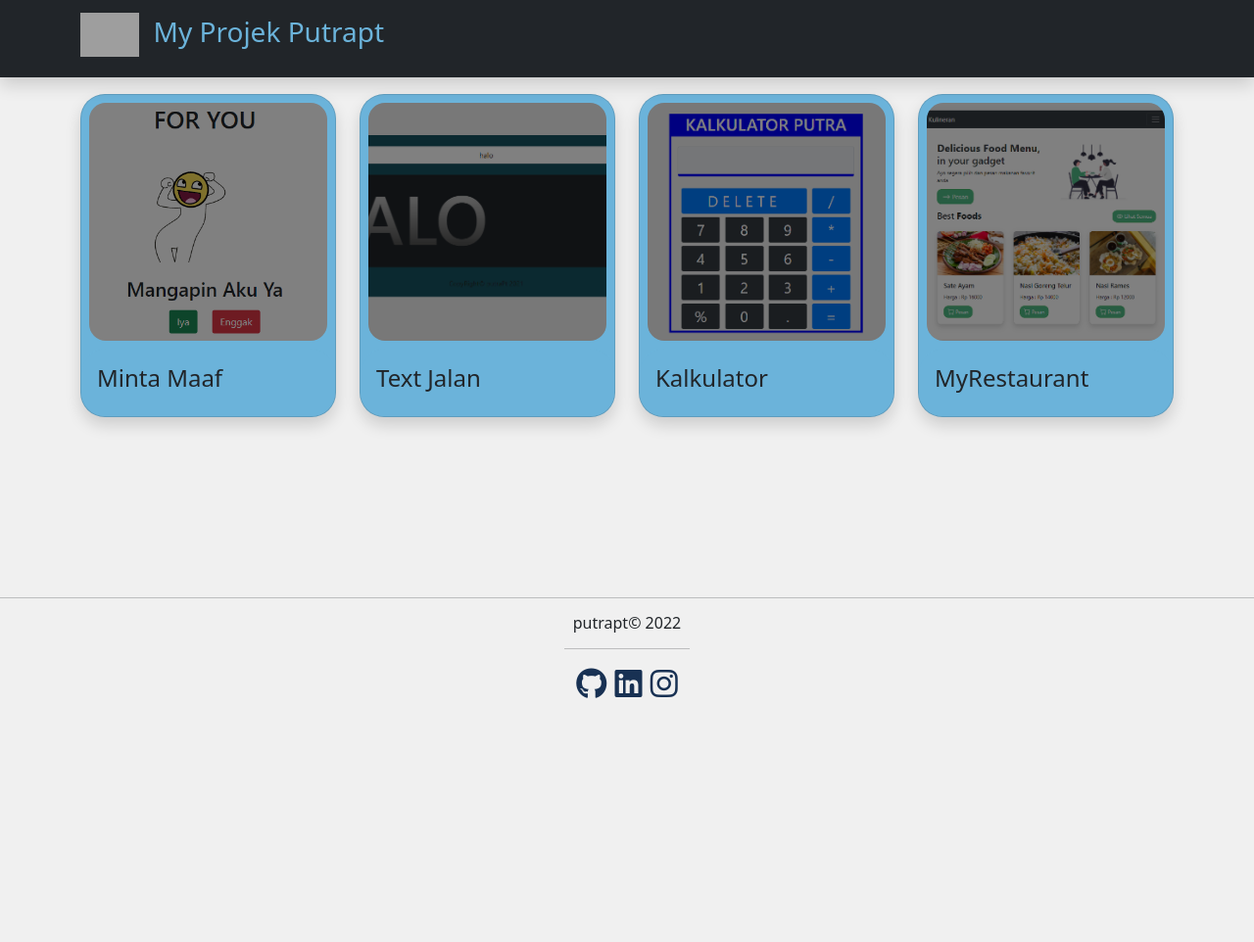
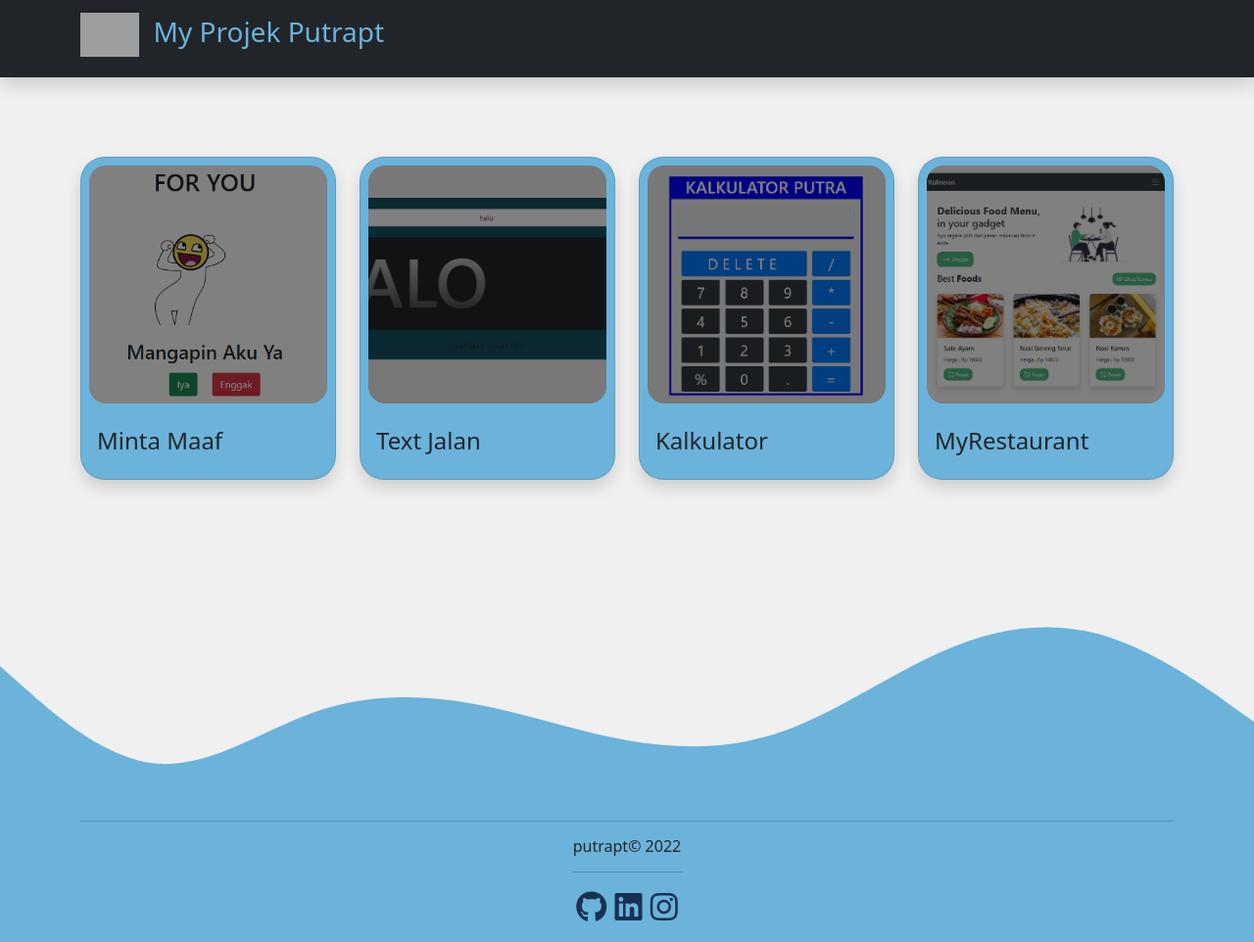
Before and after one commit to MhmmdSyahputra/AllProjek, a plain HTML site: page index.html in a window 1280 px wide. Shown: the whole page at 98% size. Before the commit the page ends 800 px from the top, so only its background shows below. Drawn offline with nearby package versions, Linux system fonts and the light colour scheme; grey boxes are pictures that could not be loaded.

Commit message:
gelombang

```diff
--- a/index.html
+++ b/index.html
@@ -1,5 +1,6 @@
 <!DOCTYPE html>
 <html lang="en">
+
 <head>
 	<link rel="icon" type="img/icon" href="https://raw.githubusercontent.com/MhmmdSyahputra/fun-y-n/main/PT-logo.png">
 	<!-- Required meta tags -->
@@ -10,49 +11,80 @@
 	<script src="https://kit.fontawesome.com/f9e187ccca.js" crossorigin="anonymous"></script>
 
 	<!-- Bootstrap CSS -->
-    <link href="https://cdn.jsdelivr.net/npm/bootstrap@5.0.2/dist/css/bootstrap.min.css" rel="stylesheet" integrity="sha384-EVSTQN3/azprG1Anm3QDgpJLIm9Nao0Yz1ztcQTwFspd3yD65VohhpuuCOmLASjC" crossorigin="anonymous">
+	<link href="https://cdn.jsdelivr.net/npm/bootstrap@5.0.2/dist/css/bootstrap.min.css" rel="stylesheet"
+		integrity="sha384-EVSTQN3/azprG1Anm3QDgpJLIm9Nao0Yz1ztcQTwFspd3yD65VohhpuuCOmLASjC" crossorigin="anonymous">
 
 	<style>
 		@media (min-width: 320px) and (max-width: 480px) {
-		  .col-md-3{
+			.col-md-3 {
 				width: 50%;
 			}
 		}
 
-    	body{
+		body {
 			background-color: #f0f0f0;
+			;
 		}
-    	.card-title{
+
+		.card-title {
 			color: #212529;
 		}
-    	.card, .card-body, .card-img-top{
+
+		.card,
+		.card-body,
+		.card-img-top {
 			border-radius: 25px;
 		}
 
-    	.card-img-top{
+		.card-img-top {
 			filter: brightness(50%);
 		}
 
-    	a{
+		a {
 			color: #183153;
 		}
 
-    	.line{
+		.line {
 			width: 10%;
 			text-align: center;
 		}
 
+		.content {
+			margin: 0px;
+		}
+
+		.footer {
+			padding: 0px;
+			background-color: #6BB3DA;
+		}
+
+		section {
+			padding-top: 5rem;
+		}
 	</style>
 
 	<title>Call Me PT</title>
 </head>
+
 <body>
 
+	<!-- header -->
+	<section class="header">
+		<nav class="navbar bg-dark fixed-top shadow">
+			<div class="container">
+				<a class="navbar-brand" href="#" style="color:#6BB3DA;">
+					<h3>
+						<img src="https://raw.githubusercontent.com/MhmmdSyahputra/fun-y-n/main/PT-logo.png"
+							width="60">&nbsp;&nbsp;My Projek Putrapt
+					</h3>
+				</a>
+			</div>
+		</nav>
+	</section>
+	<!-- header -->
 
-  	<div id="app">
-  		<!-- header -->
-	  	<header-componen></header-componen>
-	  	<br><br><br><br>
+	<!-- content -->
+	<section class="content jumbotron">
 		<div class="container">
 			<div class="row mb-4">
 
@@ -102,68 +134,51 @@
 
 			</div>
 		</div>
-
-
-
-
-
+		<svg xmlns="http://www.w3.org/2000/svg" viewBox="0 0 1440 320">
+			<path fill="#6BB3DA" fill-opacity="1"
+				d="M0,160L30,186.7C60,213,120,267,180,272C240,277,300,235,360,213.3C420,192,480,192,540,202.7C600,213,660,235,720,245.3C780,256,840,256,900,234.7C960,213,1020,171,1080,144C1140,117,1200,107,1260,122.7C1320,139,1380,181,1410,202.7L1440,224L1440,320L1410,320C1380,320,1320,320,1260,320C1200,320,1140,320,1080,320C1020,320,960,320,900,320C840,320,780,320,720,320C660,320,600,320,540,320C480,320,420,320,360,320C300,320,240,320,180,320C120,320,60,320,30,320L0,320Z">
+			</path>
+		</svg>
+	</section>
+	<!-- content -->
 
 	<!-- footer -->
-	  	<footer-component></footer-component>
-  	</div>
-
-
-    <!-- vuejs -->
-    <script src="https://cdn.jsdelivr.net/npm/vue@2"></script>
-    <script src="https://unpkg.com/vue-router/dist/vue-router.js"></script>
-
-    <script>
-    	Vue.component('header-componen', {
-            template: `
-				<nav class="navbar bg-dark fixed-top shadow">
+	<section class="footer">
 		<div class="container">
-				    <a class="navbar-brand" href="#" style="color:#6BB3DA;">
-				    	<h3>
-				    		<img src="https://raw.githubusercontent.com/MhmmdSyahputra/fun-y-n/main/PT-logo.png" width="60">&nbsp;&nbsp;My Projek Putrapt
-				    	</h3>
-				    </a>
-				  </div>
-				</nav>
-
-            `
-        })
-
-
-    	Vue.component('footer-component', {
-            template: `
-                        <footer style="margin-top:20vh">
+			<div class="row">
+				<div class="col">
+					<footer>
 						<hr>
 						<h6 class="text-center">putrapt&copy; 2022</h6>
-                            <center><hr class="line"></center>
+						<center>
+							<hr class="line">
+						</center>
 						<h2 class="text-center mb-3">
-                            	<a href="https://github.com/MhmmdSyahputra" target="_blank">
+							<a href="https://github.com/MhmmdSyahputra" target="_blank" class="text-decoration-none">
 								<i class="fa-brands fa-github"></i>
 							</a>
-                            	<a href="https://www.linkedin.com/in/muhammad-syahputra-65584a226/" target="_blank">
+							<a href="https://www.linkedin.com/in/muhammad-syahputra-65584a226/" target="_blank"
+								class="text-decoration-none">
 								<i class="fa-brands fa-linkedin"></i>
 							</a>
-								<a href="https://www.instagram.com/mhmmdsyahputra_22/">
+							<a href="https://www.instagram.com/mhmmdsyahputra_22/" target="_blank"
+								class="text-decoration-none">
 								<i class="fa-brands fa-instagram"></i>
 							</a>
 						</h2>
 					</footer>
-                        `
-        })
+				</div>
+			</div>
+		</div>
+	</section>
+	<!-- footer -->
 
 
-        const vm = new Vue({
-            el: '#app',
-            })
-
-    </script>
-
 	<!-- bootstrap -->
-    <script src="https://cdn.jsdelivr.net/npm/bootstrap@5.0.2/dist/js/bootstrap.bundle.min.js" integrity="sha384-MrcW6ZMFYlzcLA8Nl+NtUVF0sA7MsXsP1UyJoMp4YLEuNSfAP+JcXn/tWtIaxVXM" crossorigin="anonymous"></script>
+	<script src="https://cdn.jsdelivr.net/npm/bootstrap@5.0.2/dist/js/bootstrap.bundle.min.js"
+		integrity="sha384-MrcW6ZMFYlzcLA8Nl+NtUVF0sA7MsXsP1UyJoMp4YLEuNSfAP+JcXn/tWtIaxVXM"
+		crossorigin="anonymous"></script>
 
 </body>
+
 </html>
```
Lines whose indentation alone changed are shown as unchanged.
